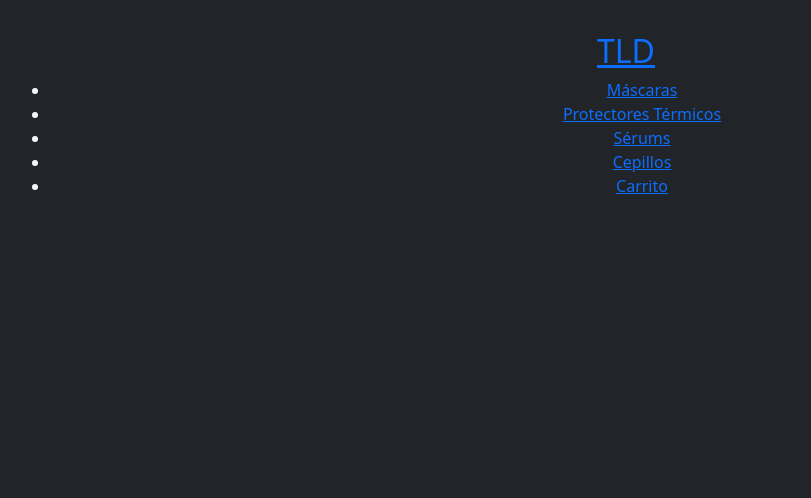
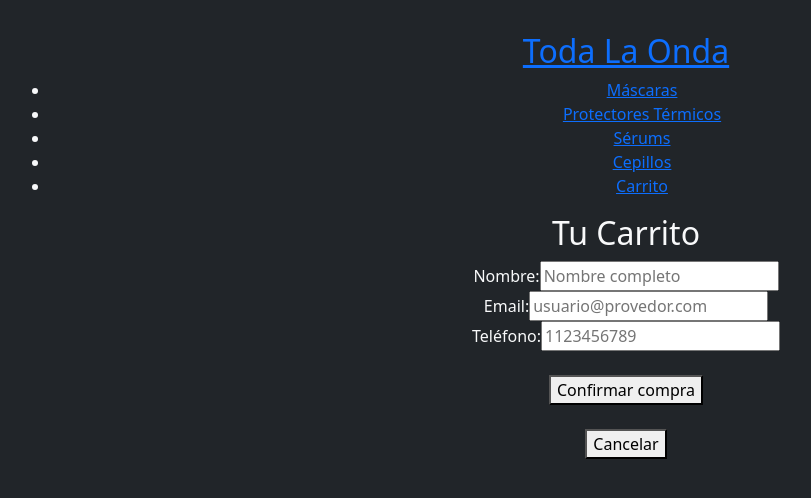
Before and after one commit to NehuenS/React-JS-81700, a React (Vite) app: page /carrito in a window 1280 px wide. Shown: the top 498 px of the page, without its empty margins (14-825 px from the left). Built offline with nearby package versions, Linux system fonts and the light colour scheme; no server answers.

Commit message:
Desde el laburo

```diff
--- a/package.json
+++ b/package.json
@@ -20,7 +20,7 @@
     "@types/react": "^19.2.5",
     "@types/react-dom": "^19.2.3",
     "@vitejs/plugin-react": "^5.1.1",
-    "eslint": "^9.39.1",
+    "eslint": "^10.0.2",
     "eslint-plugin-react-hooks": "^7.0.1",
     "eslint-plugin-react-refresh": "^0.4.24",
     "globals": "^16.5.0",
--- a/src/App.jsx
+++ b/src/App.jsx
@@ -20,7 +20,7 @@ export default function App() {
           <Route path="*" element={
             <div>
               <h1>404: Página no encontrada</h1>
-              <Link to="/">Regresar al home</Link>
+              <Link to="/">Regresar al inicio</Link>
             </div>
           } />
         </Routes>
--- a/src/componentes/Carrito.jsx
+++ b/src/componentes/Carrito.jsx
@@ -14,7 +14,7 @@ export default function Carrito() {
     const ordenDeCompra = {
       comprador: formData,
       productos: carrito,
-      total: CarritoContexto.totalCarrito(),
+      total: totalCarrito(),
       fecha: new Date()
     }
     createOrdenDeCompra(ordenDeCompra);
@@ -22,13 +22,7 @@ export default function Carrito() {
 
   function enviarForm(e) {
     e.preventDefault()
-    if(formData.some((f) => f == "")) {
-      console.error("No hay datos validos")
-    } else {
-      checkout();
-      alert(`GRACIAS ${formData.comprador}, POR SU COMPRA!`);
-      reinicializar();
-    }
+    alert(`GRACIAS ${formData.comprador}, POR SU COMPRA!`);
   }
 
   function actualizarDatos(e) {
@@ -47,7 +41,64 @@ export default function Carrito() {
 
   return (
     <>
-
+      <div>
+        <h2>Tu Carrito</h2>
+      </div>
+      {
+        carrito.lenth === 0
+          ? (<h3>El carrito esta vacio</h3>)
+          : (
+            Object.keys(carrito).forEach( producto =>
+            (<div key={producto.id}>
+              <h3>{producto.titulo}</h3>
+              <p>Precio unitario: {producto.precio}</p>
+              <p>Cantidad: {producto.cantidad}</p>
+              <p>Subtotal: {producto.precio * producto.cantidad}</p>
+            </div>)
+            )
+          )
+      }
+      <form onSubmit={enviarForm}>
+        <label for="username">
+          Nombre:
+          <input
+            onChange={actualizarDatos}
+            name="comprador"
+            type="text"
+            placeholder="Nombre completo"
+            value={formData.username}
+          />
+        </label>
+        <br />
+        <label for="email">
+          Email:
+          <input
+            onChange={actualizarDatos}
+            name="email"
+            type="email"
+            placeholder="usuario@provedor.com"
+            value={formData.email}
+          />
+        </label>
+        <br />
+        <label for="phone">
+          Teléfono:
+          <input
+            onChange={actualizarDatos}
+            name="telefono"
+            type="number"
+            placeholder="1123456789"
+            value={formData.phone}
+          />
+        </label>
+        <br />
+        <br />
+        <div className="cart-actions">
+          <button className="checkout-btn" onClick={checkout}>Confirmar compra</button>
+        </div>
+        <br />
+        <button onClick={reinicializar} type="reset">Cancelar</button>
+      </form>
     </>
   )
 }
--- a/src/componentes/NavBar.jsx
+++ b/src/componentes/NavBar.jsx
@@ -12,7 +12,7 @@ export default function NavBar() {
   return (
     <nav>
       <NavLink to="/">
-        <h2>TLD</h2>
+        <h2>Toda La Onda</h2>
       </NavLink>
       <ul>
         {listaLinks.map((i) => (
--- a/src/contexto/CarritoContexto.jsx
+++ b/src/contexto/CarritoContexto.jsx
@@ -1,7 +1,4 @@
 import { createContext, useState } from "react";
-
-
-
 
 const CarritoContexto = createContext({ carrito: {} });
 
@@ -35,7 +32,7 @@ export function CarritoProvider({ children }) {
   }
 
   return (
-    <CarritoContextoProvider value={{ carrito, agregarACarrito, eliminarProducto, productosEnCarrito, totalCarrito, vaciarCarrito}}>
+    <CarritoContextoProvider value={{ carrito: carrito, agregarACarrito, eliminarProducto, productosEnCarrito, totalCarrito, vaciarCarrito}}>
       {children}
     </CarritoContextoProvider>
   );
```
Also changed, not shown: 1 other file (tests, documents, lock files or other folders).
